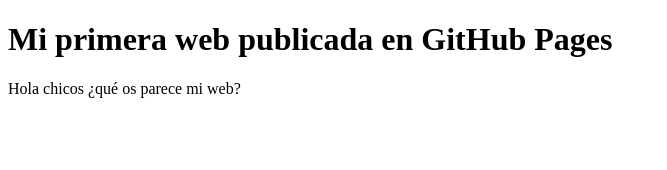
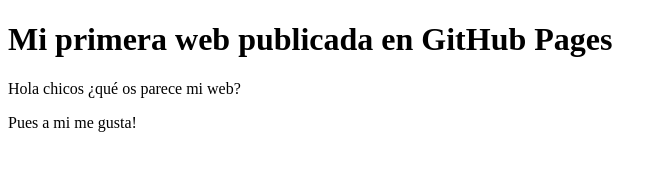
Before and after one commit to DiogoReis10/DiogoReis10.github.io, a plain HTML site: page index.html in a window 1280 px wide. Shown: the whole page, without its empty margins (0-667 px from the left). Drawn offline with Linux system fonts and the light colour scheme.

Commit message:
MOD: index.html V.0.2

```diff
--- a/index.html
+++ b/index.html
@@ -9,5 +9,6 @@
 <body>
     <h1>Mi primera web publicada en GitHub Pages</h1>
     <p>Hola chicos ¿qué os parece mi web?</p>
+    <p>Pues a mi me gusta!</p>
 </body>
 </html>
```
